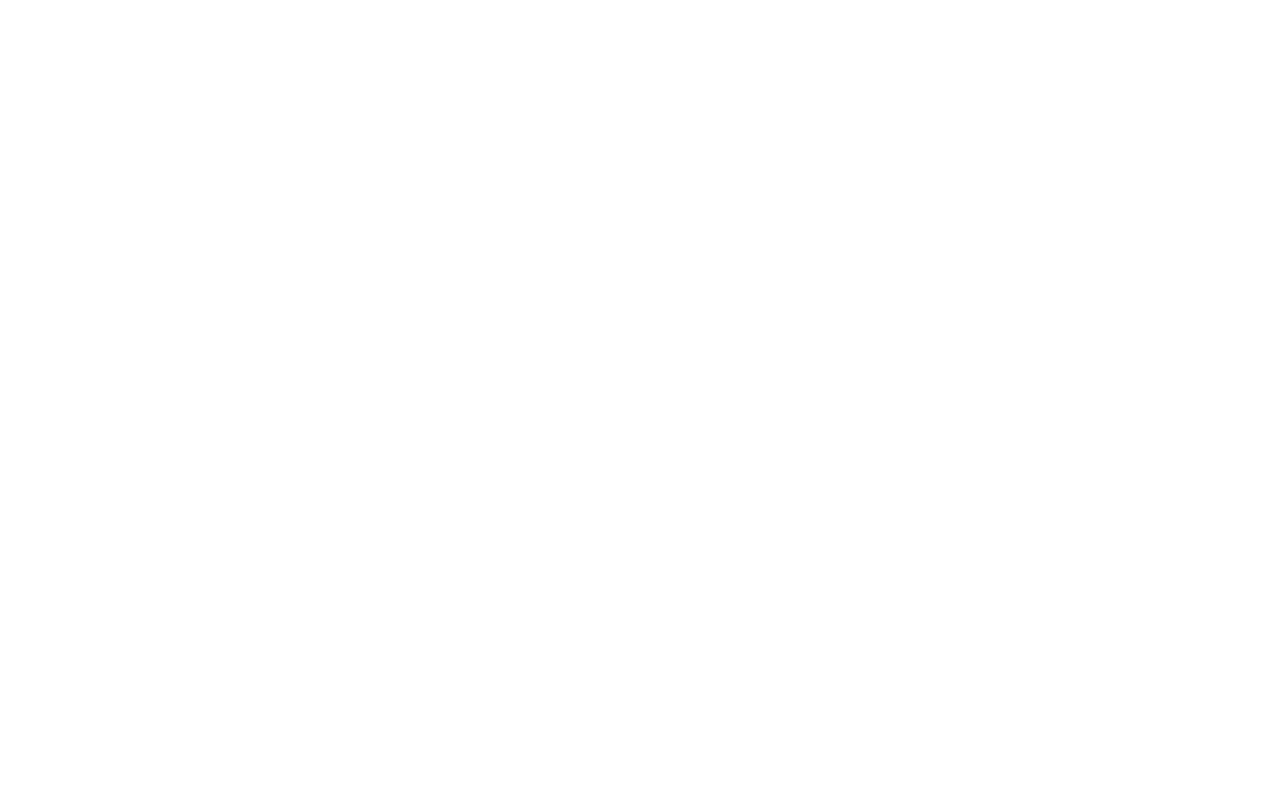
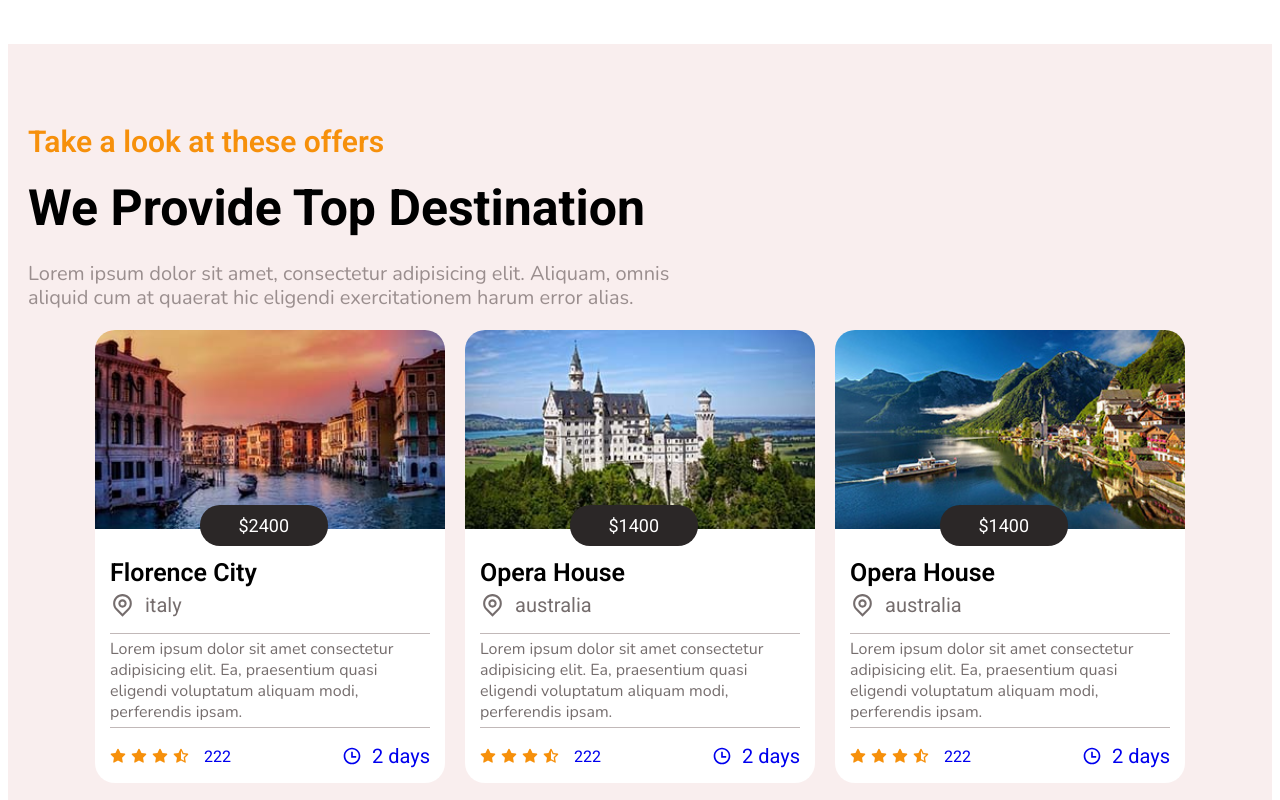
Before and after one commit to programer1983/next.js-journey, a Next.js app: page / in a window 1280 px wide. Shown: the part 1600-2400 px from the top of the page. Before the commit the page ends 1502 px from the top, so only its background shows below. Built offline with nearby package versions, Linux system fonts and the light colour scheme.

Commit message:
create pacage section

```diff
--- a/app/page.tsx
+++ b/app/page.tsx
@@ -1,5 +1,6 @@
 import Feature from "@/components/Feature/Feature"
 import Hero from "@/components/Hero/Hero"
+import Pacages from "@/components/Pacages/Pacages"
 
 
 const Home = () => {
@@ -7,6 +8,7 @@
       <main className="main">
         <Hero />
         <Feature />
+        <Pacages />
       </main>
 
    )
--- a/components/Header/Header.scss
+++ b/components/Header/Header.scss
@@ -12,7 +12,6 @@
 .header__active{
     -webkit-box-shadow: 1px 8px 12px -2px rgba(0,0,0,0.83);
     box-shadow: 1px 8px 12px -2px rgba(0,0,0,0.83);
-    // padding: 0.625rem;
     z-index: 3;
     position: absolute;
     top: 0;
--- a/components/Nav/Nav.scss
+++ b/components/Nav/Nav.scss
@@ -11,6 +11,12 @@
     cursor: pointer;
     font-size: 1.125rem;
     font-weight: 600;
+    transition: all .3s ease;
+    border-bottom: 2px solid transparent;
+    &:hover{
+        color: rgb(246, 144, 11);
+        border-color: rgb(246, 144, 11);
+    }
 }
 
 @media (max-width: 950px){
--- /dev/null
+++ b/components/PacageItem/PacageItem.scss
@@ -0,0 +1,122 @@
+.pacage__item{
+   position: relative;
+   background-color: white;
+   border-radius: 1.25rem;
+   &:hover{
+      .pacage__item-price{
+        background-color: rgb(246, 144, 11);
+      }
+   }
+   @media (max-width: 1500px){
+        width: 350px;
+        height: 100%;
+    }
+    @media (max-width: 400px){
+        width: 270px;
+    }
+}
+
+.pacage__item-link{
+    text-decoration: none;
+}
+
+.pacage__item-image{
+    object-fit: cover;
+    width: 100%;
+    height: 100%;
+    border-top-left-radius:  1.25rem;;
+    border-top-right-radius: 1.25rem;;
+}
+
+.pacage__item-price{
+    color: white;
+    font-size: 1.125rem;
+    background-color: rgb(43, 39, 39);
+    padding: 0.625rem 1.25rem;
+    border-radius: 1.25rem;
+    text-decoration: none;
+    width: 25%;
+    text-align: center;
+    position: absolute;
+    top: 175px;
+    left: 105px;
+    transition: .3s ease;
+    @media (max-width: 400px){
+        top: 8.125rem;
+        left: 5rem;
+    }
+}
+
+.pacage__item-content{
+    padding: 0 0.9375rem 0.9375rem 0.9375rem;
+}
+
+.pacage__item-title{
+    color: black;
+    font-weight: 600;
+    font-size: 1.5625rem;
+}
+
+.pacage__item-address{
+    margin-top: -1.25rem;
+    display: flex;
+    align-items: center;
+    column-gap: 0.625rem;
+}
+
+.pacage__item-icon{
+    height: 1.5625rem;
+    width: 1.5625rem;
+    color: rgb(117, 109, 109);
+}
+
+.pacage__item-location{
+    font-size: 1.25rem;
+    color: rgb(117, 109, 109);
+}
+
+.pacage__item-text{
+    color: rgb(117, 109, 109);
+    font-size: 1rem;
+    line-height: 1.3;
+    font-family: var(--nunitoFont);
+    border-bottom: 1px solid rgb(193, 184, 184);
+    border-top: 1px solid rgb(193, 184, 184);
+    padding: 0.3125rem 0  0.3125rem 0;
+}
+
+.pacage__item-details{
+    display: flex;
+    align-items: center;
+    justify-content: space-between;
+}
+
+.pacage__item-info{
+    display: flex;
+    align-items: center;
+    column-gap: 0.9375rem;
+}
+
+.pacage__item-riting{
+    display: flex;
+    align-items: center;
+    column-gap: 0.3125rem;
+}
+
+.pacage__item-star{
+    color:rgb(246, 144, 11);
+}
+
+.pacage__item-time{
+    display: flex;
+    align-items: center;
+    column-gap: 0.625rem;
+}
+
+.pacage__item-timeline{
+    font-size: 1.25rem;
+}
+
+.pacage__item-duration{
+    font-size: 1.25rem;
+}
--- /dev/null
+++ b/components/PacageItem/PacageItem.tsx
@@ -0,0 +1,56 @@
+import Link from 'next/link';
+import './PacageItem.scss'
+import Image from 'next/image';
+import { RiMapPinLine, RiTimeLine } from 'react-icons/ri';
+import { TbStarFilled, TbStarHalfFilled } from 'react-icons/tb';
+
+type PacageItem = {
+    title: string;
+    location: string;
+    price: string;
+    url: string;
+    des: string;
+    duration: string;
+}
+
+const PacageItem = ({title, location, price, url, des, duration}: PacageItem) => {
+  return (
+    <div className='pacage__item'>
+       <Link href='/' className='pacage__item-link'>
+          <Image
+            src={url}
+            width={340}
+            height={220}
+            alt='img'
+            className='pacage__item-image'
+          />
+          <div className='pacage__item-price'>${price}</div>
+            <div className='pacage__item-content'>
+                <h3 className='pacage__item-title'>{title}</h3>
+                <div className='pacage__item-address'>
+                    <RiMapPinLine className='pacage__item-icon'/>
+                    <span className='pacage__item-location'>{location}</span>
+                </div>
+                <p className="pacage__item-text">{des}</p>
+                <div className='pacage__item-details'>
+                    <div className='pacage__item-info'>
+                        <div className='pacage__item-riting'>
+                            <TbStarFilled className='pacage__item-star'/>
+                            <TbStarFilled className='pacage__item-star'/>
+                            <TbStarFilled className='pacage__item-star'/>
+                            <TbStarHalfFilled className='pacage__item-star'/>
+                        </div>
+                            <span className='pacage__item-number'>{222}</span>
+                    </div>
+                    <div className='pacage__item-time'>
+                        <RiTimeLine className='pacage__item-timeline'/>
+                        <span className='pacage__item-duration'>{duration}</span>
+                    </div>
+                </div>
+            </div>
+       </Link>
+    </div>
+  )
+}
+
+export default PacageItem
--- /dev/null
+++ b/components/Pacages/Pacages.scss
@@ -0,0 +1,39 @@
+.pacages{
+    margin-top: 9.375rem;
+    background-color: rgb(249, 238, 238);
+    padding: 2.5rem 0;
+}
+
+.pacages__items{
+    display: flex;
+    align-items: center;
+    column-gap: 1.25rem;
+    @media (max-width: 1500px){
+         flex-wrap: wrap;
+         row-gap: 3.125rem;
+         justify-content: center;
+    }
+}
+
+.pacages__subtitle{
+    color: rgb(246, 144, 11);
+    font-size: 1.875rem;
+    font-weight: 600;
+}
+
+.pacages__title{
+    color: black;
+    font-size: 3.125rem;
+    font-weight: 700;
+    margin-top: -1.25rem;
+    text-transform: capitalize;
+}
+
+.pacages__text{
+    color: rgb(154, 142, 142);
+    font-size: 1.25rem;
+    line-height: 1.2;
+    font-family: var(--nunitoFont);
+    margin-top: -1.5625rem;
+    max-width: 43.125rem;
+}
--- /dev/null
+++ b/components/Pacages/Pacages.tsx
@@ -0,0 +1,34 @@
+import { PACAGES } from '@/data'
+import PacageItem from '../PacageItem/PacageItem'
+import './Pacages.scss'
+
+const Pacages = () => {
+  return (
+    <section className='pacages' id='listing'>
+        <div className="container">
+            <div className="pacages__inner">
+                <div className="pacages__content">
+                    <h4 className='pacages__subtitle'>Take a look at these offers</h4>
+                    <h3 className='pacages__title'>we provide top destination</h3>
+                    <p className='pacages__text'>Lorem ipsum dolor sit amet, consectetur adipisicing elit. Aliquam, omnis aliquid cum at quaerat hic eligendi exercitationem harum error alias.</p>
+                </div>
+                <div className='pacages__items'>
+                    {PACAGES.map((elem) => (
+                        <PacageItem
+                           key={elem.url}
+                           title={elem.title}
+                           location={elem.location}
+                           price={elem.price}
+                           url={elem.url}
+                           des={elem.des}
+                           duration={elem.duration}
+                        />
+                    ))}
+                </div>
+            </div>
+        </div>
+    </section>
+  )
+}
+
+export default Pacages
--- a/data.tsx
+++ b/data.tsx
@@ -54,3 +54,38 @@
     },
 
 ]
+
+export const PACAGES = [
+    {
+        title: 'Florence City',
+        location: 'italy',
+        price: '2400',
+        url: '/package1.jpg',
+        des: 'Lorem ipsum dolor sit amet consectetur adipisicing elit. Ea, praesentium quasi eligendi voluptatum aliquam modi, perferendis ipsam.',
+        duration: '2 days',
+    },
+    {
+        title: 'Opera House',
+        location: 'australia',
+        price: '1400',
+        url: '/package2.jpg',
+        des: 'Lorem ipsum dolor sit amet consectetur adipisicing elit. Ea, praesentium quasi eligendi voluptatum aliquam modi, perferendis ipsam.',
+        duration: '2 days',
+    },
+    {
+        title: 'Opera House',
+        location: 'australia',
+        price: '1400',
+        url: '/package3.jpg',
+        des: 'Lorem ipsum dolor sit amet consectetur adipisicing elit. Ea, praesentium quasi eligendi voluptatum aliquam modi, perferendis ipsam.',
+        duration: '2 days',
+    },
+    {
+        title: 'Opera House',
+        location: 'australia',
+        price: '1400',
+        url: '/package4.jpg',
+        des: 'Lorem ipsum dolor sit amet consectetur adipisicing elit. Ea, praesentium quasi eligendi voluptatum aliquam modi, perferendis ipsam.',
+        duration: '2 days',
+    },
+]
```
